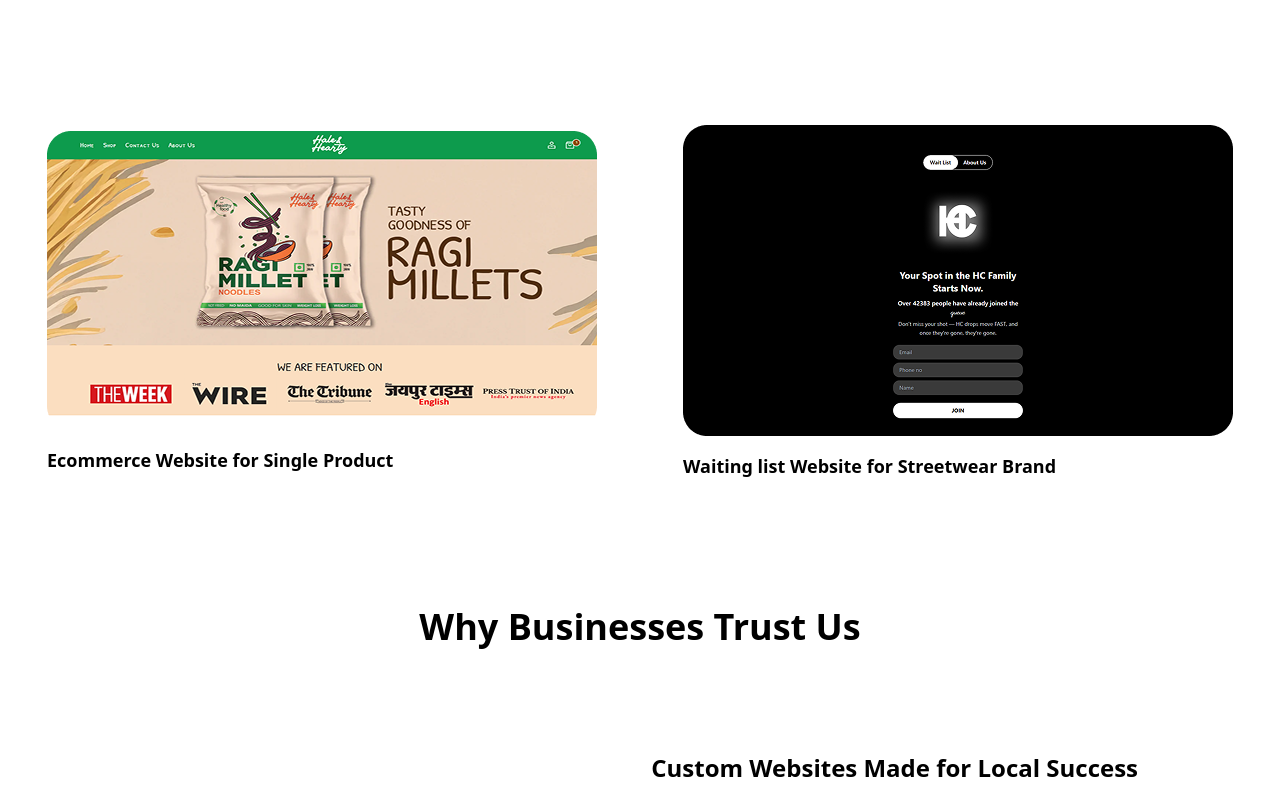
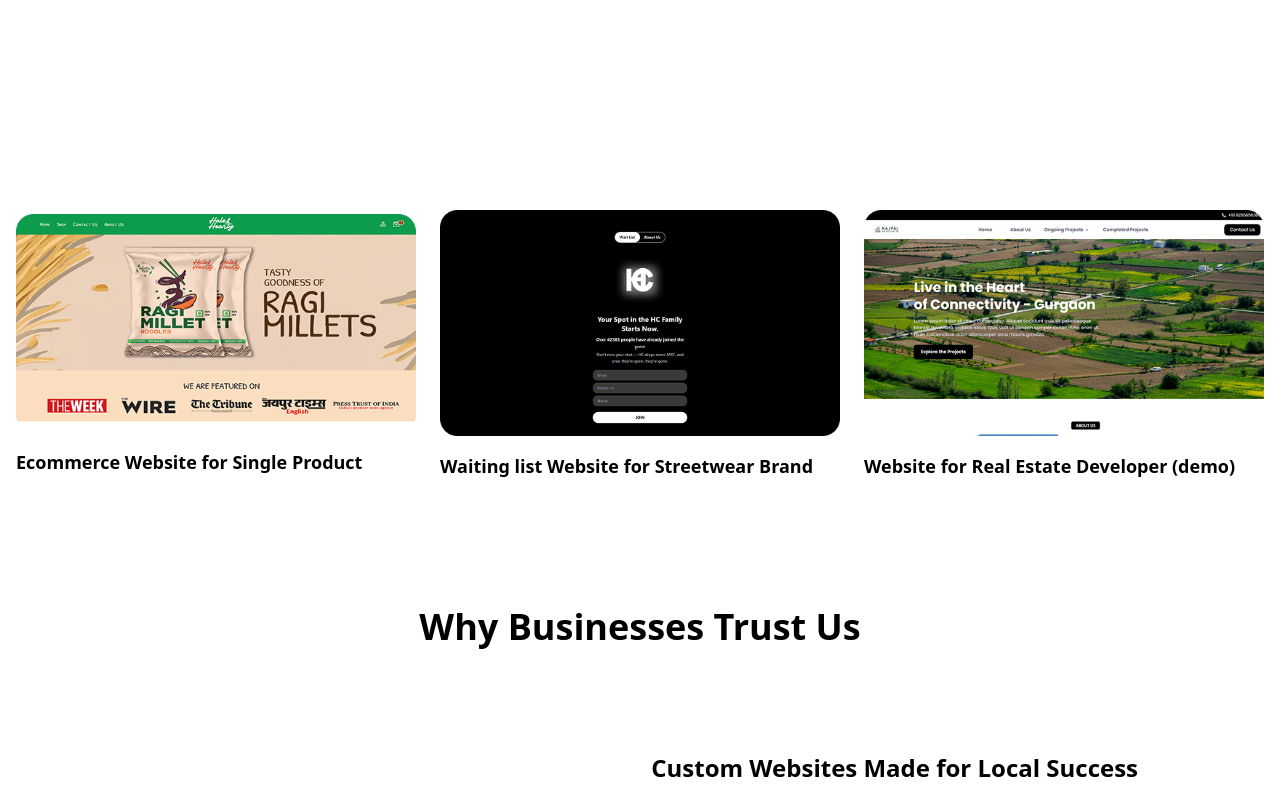
Before and after one commit to sezerz1121/lumiiko, a Next.js app: page / in a window 1280 px wide. Shown: the part 2280-3079 px from the top of the page. Built offline with nearby package versions, Linux system fonts and the light colour scheme.

Commit message:
new added card for Our Work

```diff
--- a/src/app/component/Ourwork.js
+++ b/src/app/component/Ourwork.js
@@ -103,6 +103,12 @@
             img: "/ourworkwaitlist.png",
             text: "Waiting list Website for Streetwear Brand",
           }
+          ,
+          {
+            href: "https://rajpalassociates-fe.vercel.app/",
+            img: "/ourworkrealestate.png",
+            text: "Website for Real Estate Developer (demo)",
+          }
 
         ].map((item, idx) => (
           <div
```
